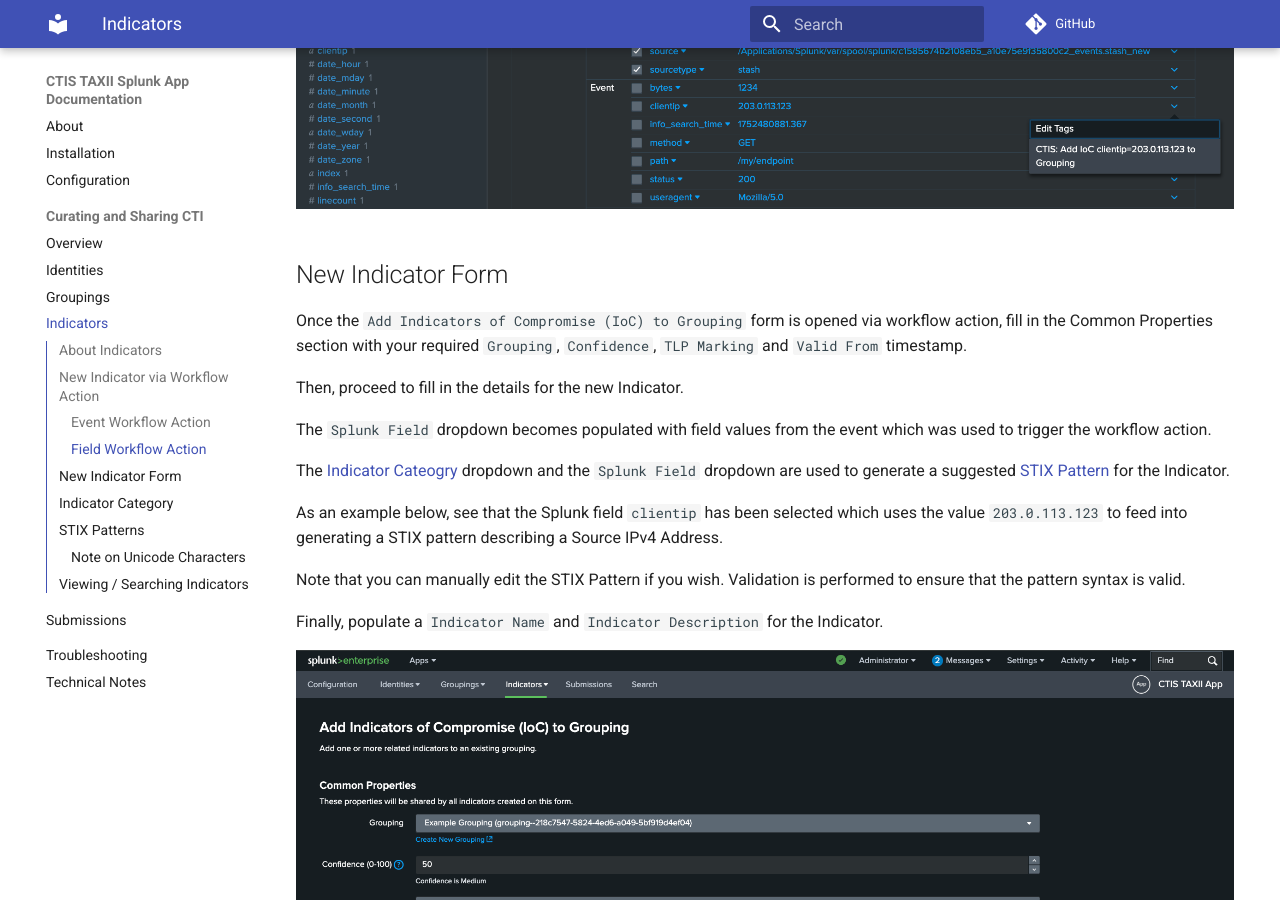
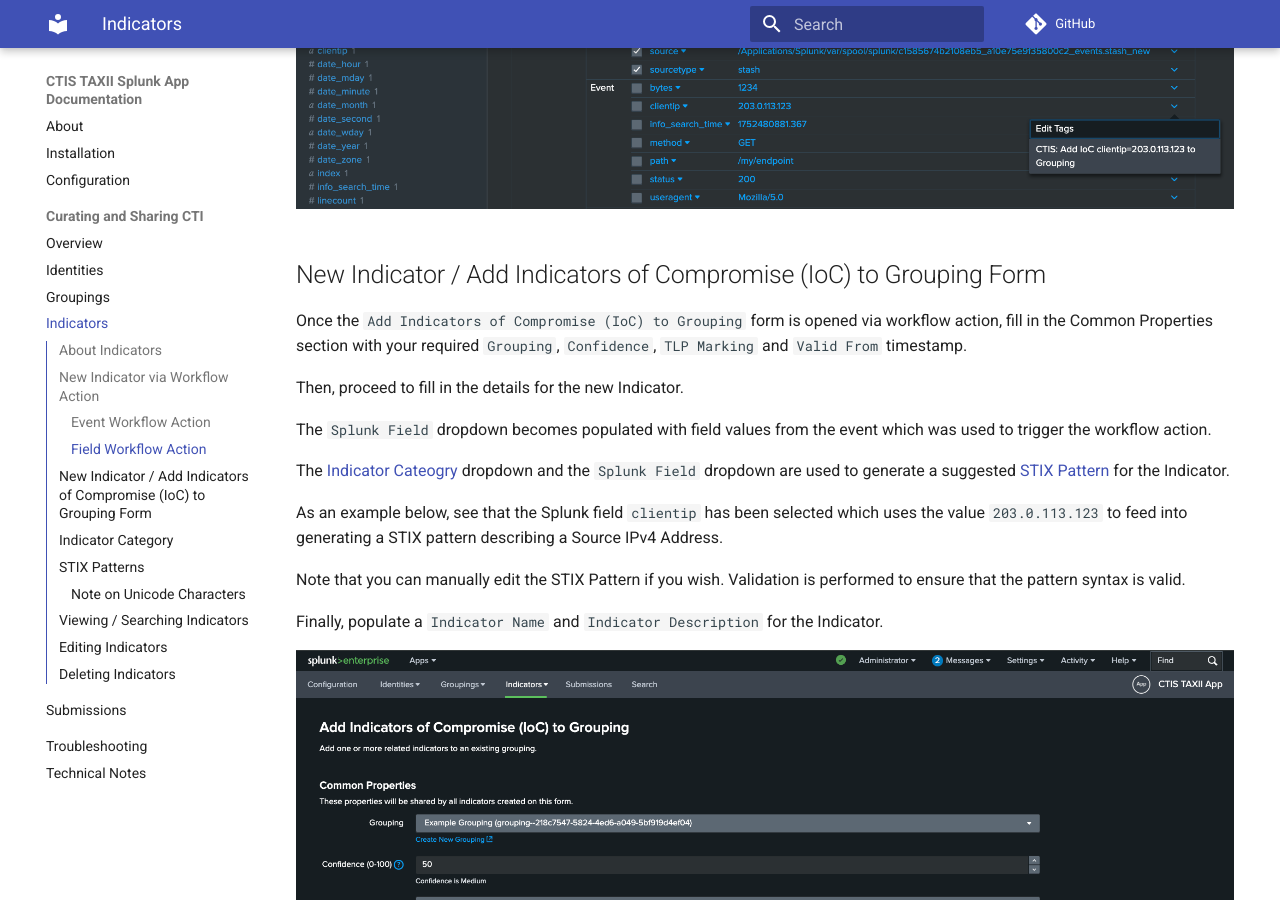
Before and after one commit to splunk/ctis-taxii-splunk-app, an MkDocs documentation site: the page built from docs/ctis-taxii-splunk-app/docs/cti-mgmt/indicators.md, in a window 1280 px wide and 900 px high, scrolled down 2211 px. Built offline with MkDocs 1.6.1 and Material for MkDocs 9.7.7, drawn with Linux system fonts in a browser that asks for light colours; comment, search, counter and statistics services are not loaded; some of the changed text lies outside the part shown.

Commit message:
docs: Placeholders for docs to edit/delete objects

```diff
--- a/docs/ctis-taxii-splunk-app/docs/cti-mgmt/indicators.md
+++ b/docs/ctis-taxii-splunk-app/docs/cti-mgmt/indicators.md
@@ -23,7 +23,7 @@
 ![Splunk Platform Field Workflow Trigger](indicators_img/splunk_search_event_field_workflow_trigger.png)
 
 
-## New Indicator Form
+## New Indicator / Add Indicators of Compromise (IoC) to Grouping Form
 Once the `Add Indicators of Compromise (IoC) to Grouping` form is opened via workflow action, fill in the Common Properties section with your required `Grouping`, `Confidence`, `TLP Marking` and `Valid From` timestamp.
 
 Then, proceed to fill in the details for the new Indicator.
@@ -71,3 +71,7 @@
 There are search filter dropdowns for `Indicator ID`, `Grouping ID`, `Last Updated` and `TLP v2.0 Marking`.
 
 ![View Indicators](indicators_img/view_indicators.png)
+
+## Editing Indicators
+
+## Deleting Indicators
```
Also changed, not shown: docs/ctis-taxii-splunk-app/docs/cti-mgmt/groupings.md (+4 -0 lines), docs/ctis-taxii-splunk-app/docs/cti-mgmt/identities.md (+6 -0 lines).
